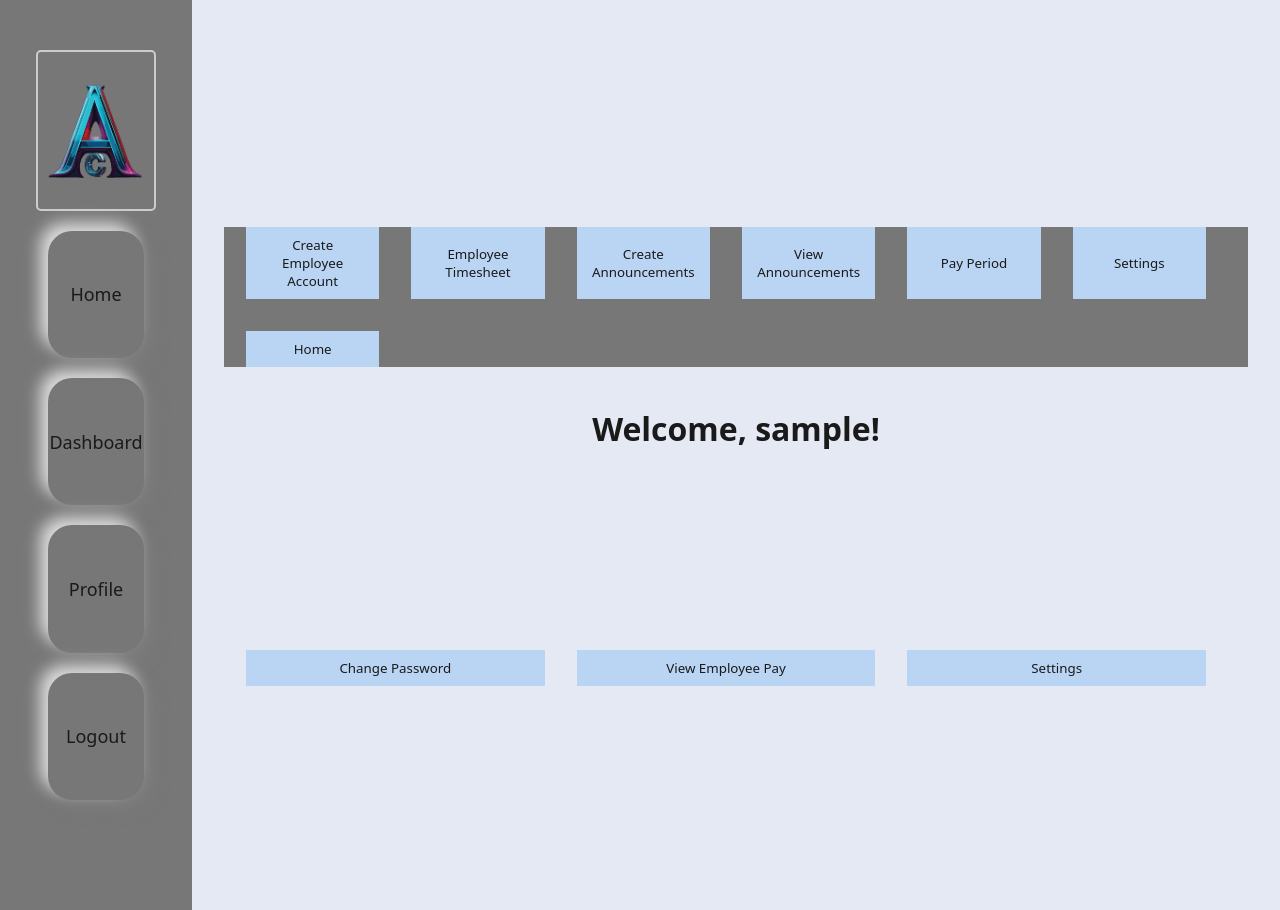
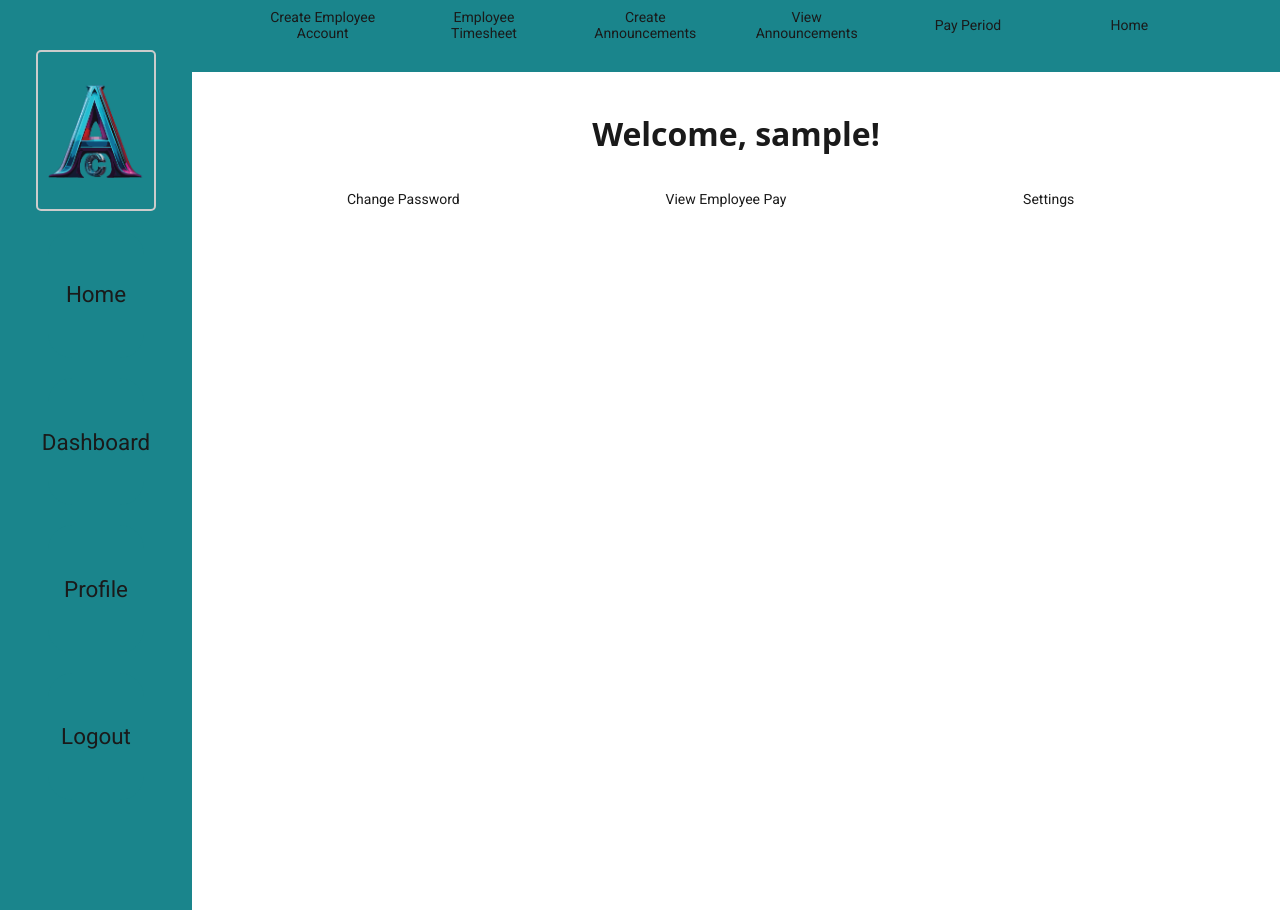
Before and after one commit to Snydeer/Time-Tracker, a PHP site: page /profile.php in a window 1280 px wide. Run offline with PHP 8.4, Linux system fonts and the light colour scheme; the visitor is signed in with stand-in values (Sample User, id 1).

Commit message:
Add files via upload

```diff
--- a/app/css/style.css
+++ b/app/css/style.css
@@ -1,7 +1,26 @@
 @import url("https://pro.fontawesome.com/releases/v6.0.0-beta1/css/all.css");
+@import url('https://fonts.googleapis.com/css2?family=Roboto:wght@400;700&display=swap');
+
+
+:root{
+  --link: rgb(4, 0, 128);
+  --hover: purple;
+}
+
+.light{
+  --text1: #1D1B1B;
+  --text2: #FFFFFF;
+  --bkg: #FFFFFF;
+  --bkg2: #D9D9D9;
+  --main: #1A858C;
+  --secondary: #366586;
+  --hover1: #14686e93;
+  --hover2: #1A858C;
+  --buttonFont: 'Roboto';
+}
+
 body {
-  background-color: #e5e9f4;
-  padding: 2rem;
+  background-color: var(--bkg);
   margin-top: -5px;
   margin-left: 15%;
   margin-right: 0px;
@@ -11,8 +30,8 @@ body {
   width: 100%;
 }
 header{
-  background: #777777;
-
+  background: var(--main);
+  height: 4.5em;
 }
 
 .confirm-container {
@@ -61,10 +80,10 @@ li {
   display: grid;
   width: min(60rem, 100%);
   margin-inline: auto;
-  grid-template-columns: repeat(auto-fit, minmax(min(8rem, 100%), 1fr));
-  gap: 2rem;
-  margin-top: 200px;
-
+  grid-template-columns: repeat(auto-fit, minmax(min(5rem, 100%), 1fr));
+  gap: .5rem;
+  margin-top: 5px;
+  /* padding-left: 30px; */
 }
 
 .clockButtons {
@@ -82,12 +101,12 @@ li {
 }
 
 button.main, .sideBut {
+  /* Top nav buttons*/
   container-type: inline-size;
-
   border: 0.5rem solid transparent;
-  border-radius: 0rem;
+  border-radius: 1rem;
   color: hsl(0, 0%, 10%);
-  background: hsl(211, 71%, 84%);
+  background: none;
   display: grid;
   place-content: center;
   /* gap: 10%; */
@@ -105,7 +124,6 @@ button.main, .sideBut {
 
 button.choose {
   container-type: inline-size;
-
   aspect-ratio: 1/1;
   border: 0.5rem solid transparent;
   border-radius: 1rem;
@@ -121,10 +139,6 @@ button.choose {
   outline: none;
   transition: all 0.1s;
 }
-
-
-
-
 
 button.choose:hover, button.choose:focus-visible {
   color: hsl(10, 80%, 50%);
@@ -148,6 +162,7 @@ button.choose > span, button.choose.active > span {
 button.main:hover, button.main:focus-visible, .sideBut:hover, .sideBut:focus {
   color: hsl(10, 80%, 50%);
   scale: 1.1;
+  background-color: var(--hover1);
 }
 
 button.main:active, button.main.active, .sideBut:active, .sideBut.active {
@@ -160,17 +175,18 @@ button.main > i, button.main.active > i {
 }
 
 button.main > span, button.main.active > span {
-  font-family: system-ui, sans-serif;
-  /* font-size: 100%; */
+  font-family: var(--buttonFont);
+  font-size: 105%;
 }
 
 .sideBut {
+  /* side nav buttons */
   padding: 10px 40px;
   border-radius: 10px;
   color: hsl(0, 0%, 100%);
   background-color: #8b8b8b;
-  font-family: system-ui, sans-serif;
-  font-size: 18px;
+  font-family: var(--buttonFont);
+  font-size: 1.4em;
   text-align: center;
   cursor: pointer;
   transition: background-color 0.3s, border-color 0.3s, color 0.3s;
@@ -181,7 +197,8 @@ button.main > span, button.main.active > span {
 }
 
 .sideBut:hover {
-  background-color: #727272;
+  background-color: var(--hover1);
+  /* side nav button color */
 }
 
 .sideBut:focus {
@@ -199,7 +216,7 @@ button.main > span, button.main.active > span {
   z-index: 1;
   top: 0;
   left: 0;
-  background-color: #777777;
+  background-color: var(--main);
   overflow-x: hidden;
   padding-top: 50px;
 }
@@ -311,14 +328,14 @@ button.random, .sideBut {
   border: 0.5rem solid transparent;
   border-radius: 1.5rem; /* Increased border-radius to make the button bigger */
   color: hsl(0, 0%, 10%);
-  background: none;
+  background: var(--main);
   display: grid;
   place-content: center;
   gap: 1rem;
   --shadow:
     -.5rem -.5rem 1rem hsl(0 0% 100% / .75),
     .5rem .5rem 1rem hsl(0 0% 50% / .5);
-  box-shadow: var(--shadow);
+  /* box-shadow: var(--shadow); */
   outline: none;
   transition: all 0.1s;
 }
@@ -453,41 +470,10 @@ h2 {
   margin: 0 10px; /* Adjust margin as needed */
 }
 
-.center-text {
-  text-align: center;
+a{
+color: var(--link);
 }
 
-.settings-container {
-  display: flex;
-  flex-direction: column;
-  align-items: center;
-}
-
-body {
-  transition: background-color 0.5s, color 0.5s;
-}
-
-.dark-mode {
-  background-color: #1a1a1a;
-  color: #ffffff;
-}
-
-body.dark-mode {
-  background-color: #333;
-  color: #fff;
-}
-
-/* Additional styles for dark mode */
-.dark-mode .header {
-  background-color: #111;
-  color: #fff;
-}
-
-
-.dark-mode .footer {
-  background-color: #111;
-  color: #fff;
-}
 a:hover{
 color: var(--hover);
 }
--- a/classes/dbh.classes.php
+++ b/classes/dbh.classes.php
@@ -6,7 +6,7 @@ class Dbh {
         try {
             $username = "root";
             $password = "";
-            $dbh = new PDO('mysql:host=localhost:3308;dbname=OOPSWE', $username, $password);
+            $dbh = new PDO('mysql:host=localhost;dbname=OOPSWE', $username, $password);
             return $dbh;
         }
         catch (PDOException $e) {
--- a/header.php
+++ b/header.php
@@ -101,11 +101,7 @@
                             <span>Pay Period</span>
                         </button>
                     ';
-                    echo '
-                        <button class="main" onclick="navigateToSettings()">
-                            <span>Settings</span>
-                        </button>
-                    ';
+
                 } elseif (isset($_SESSION["employeeuid"])) {
                     echo '
                         <button class="main" onclick="navigateToTimePunch()">
--- a/index.php
+++ b/index.php
@@ -12,8 +12,8 @@
 <body class ="light">
     <header class = "remove-margin flex-container" id = "nav-divider">
         <!--have the logo be all the way to the side -->
-        <div id = "logo" class = "left">
-            <h1 id = "logo-txt">AC</h1>
+        <div class="image-container">
+            <img src="BigLogoV1.png" alt="Logo" width="100em">
         </div>
         <!-- use flex for buttons on the side -->
         <div id = "nav-bttn" class = "flex-container right">
--- a/profile.php
+++ b/profile.php
@@ -42,6 +42,8 @@
                     echo '
 
                         <button class="main" onclick="navigateToEmployeePay()">
+                            <span> Employee Pay</span>
+                        </button>
 
                         <button class="main" onclick="navigateToTimeSheet()">
 
--- a/viewpayroll.php
+++ b/viewpayroll.php
@@ -2,6 +2,8 @@
 <?php
 include_once 'header.php';
 include_once 'connection.php';
+
+
 
 try {
     $dbh = new PDO("mysql:host=$host;dbname=$dbname", $username, $password);
```
Also changed, not shown: app/css/home.css (+13 -2 lines).
